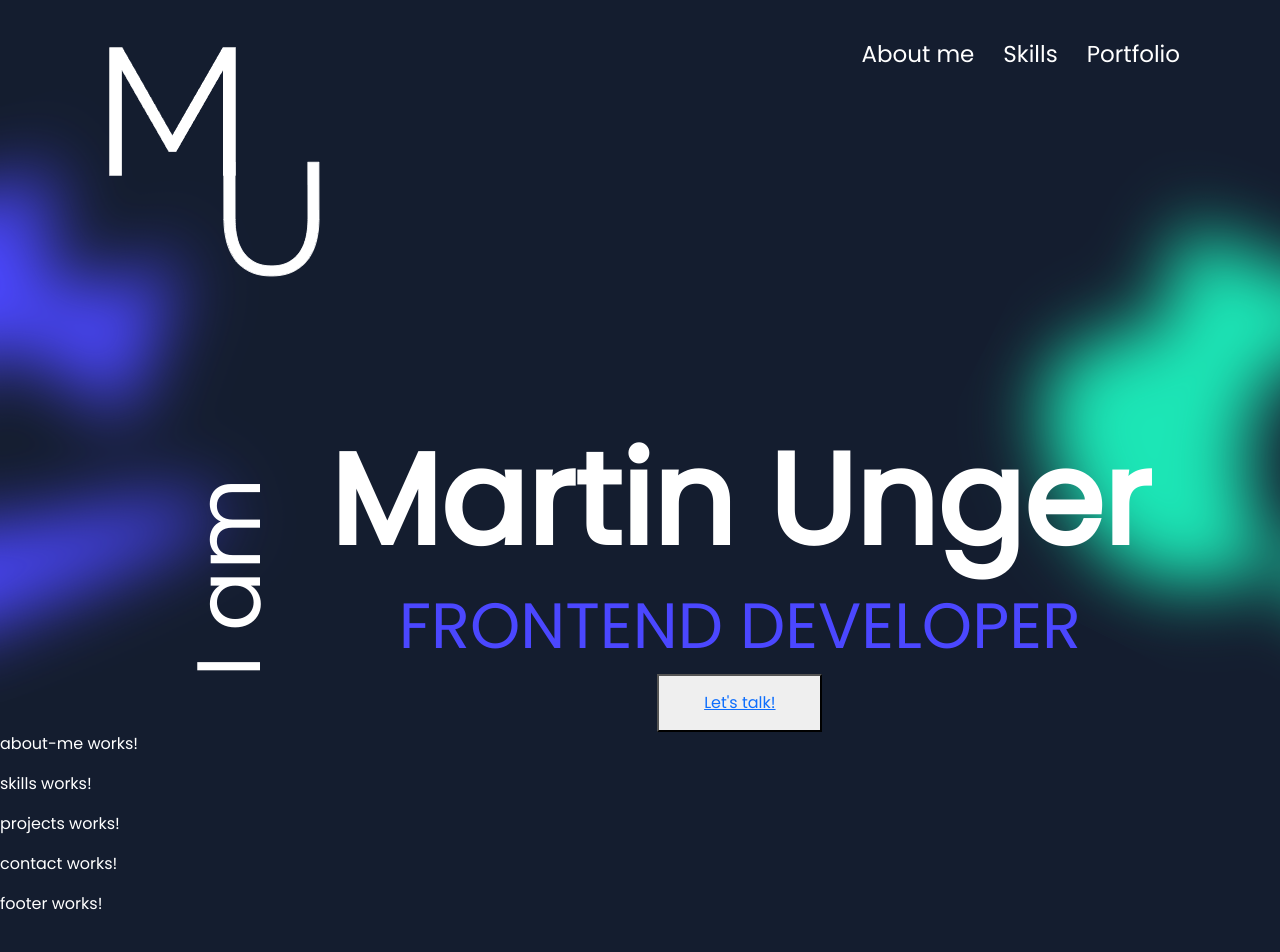
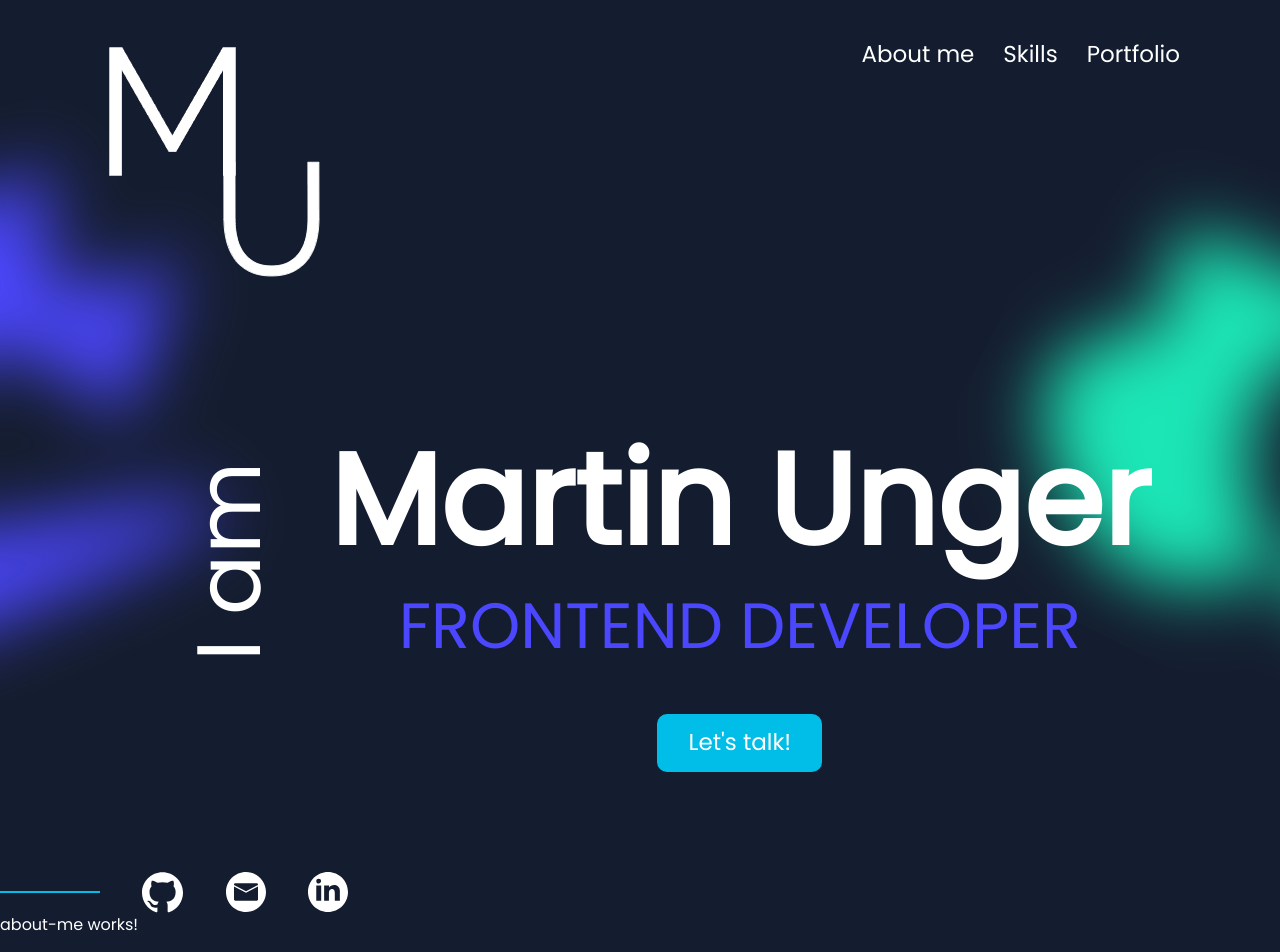
Before and after one commit to MartinUnger98/Portfolio-Page, an Angular app: page / in a window 1280 px wide. Shown: the top 952 px of the page. Built offline with nearby package versions, Linux system fonts and the light colour scheme.

Commit message:
social meida btn atf

```diff
--- a/src/app/atf-section/atf-section.component.html
+++ b/src/app/atf-section/atf-section.component.html
@@ -1,4 +1,4 @@
-<section class="d-flex justify-content-center align-items-center">
+<section class="d-flex justify-content-center align-items-start">
     <div class="rotate">
         <span>I am</span>
     </div>
@@ -12,3 +12,7 @@
     <img class="blue_neon" src="assets/neon_img/blue_atf.svg" alt="">
     <img class="green_neon" src="assets/neon_img/green_atf.svg" alt="">
 </section>
+<section class="social-media d-flex  align-items-center">
+    <div class="line"></div>
+    <img *ngFor="let img of socialMedia" src="assets/icons/{{ img }}" class="social-media-btn" alt="">
+</section>
--- a/src/app/atf-section/atf-section.component.scss
+++ b/src/app/atf-section/atf-section.component.scss
@@ -5,6 +5,7 @@ section {
 .rotate {
     transform: rotate(270deg);
     font-size: 90px;
+    margin-top: 70px;
 }
 
 .name {
@@ -41,6 +42,42 @@ section {
     height: 573.58px;
     top: 122px;
     right: -352px;
-    transform: rotate(26.87deg)
+    transform: rotate(26.87deg);
+}
 
+.talk-btn {
+
+    background-color: #00BEE8;
+    border-radius: 10px;
+    border: 0;
+    margin-top: 40px;
+
+    &:hover {
+        background-color: #4B47FF;
+        scale: 1.1;
+    }
+
+    span {
+        font-size: 23px;
+        font-weight: 400;
+
+        color: #ffffff;
+    }
+
+    a {
+        text-decoration: none;
+    }
 }
+
+.line {
+    height: 2px;
+    background-color: #00BEE8;
+    width: 100px;
+}
+
+.social-media-btn, .line {
+    margin-right: 42px;
+    &:hover {
+        scale: 1.2;
+    }
+}
--- a/src/app/atf-section/atf-section.component.ts
+++ b/src/app/atf-section/atf-section.component.ts
@@ -6,5 +6,5 @@ import { Component } from '@angular/core';
   styleUrls: ['./atf-section.component.scss']
 })
 export class AtfSectionComponent {
-
+  socialMedia = ['github.svg', 'mail.svg', 'linkedin.svg']
 }
--- a/src/app/footer/footer.component.html
+++ b/src/app/footer/footer.component.html
@@ -1 +1 @@
-<p>footer works!</p>
+<p>footer works!!!!!!</p>
--- a/src/styles.scss
+++ b/src/styles.scss
@@ -10,7 +10,7 @@
 :root {
     --bs-body-bg: #141d2f !important;
     --bs-body-color: #ffffff !important;
-    --bs-body-font-family: 'Poppins', sans-serif !important
+    --bs-body-font-family: 'Poppins', sans-serif !important;
 }
 
 html {
```
